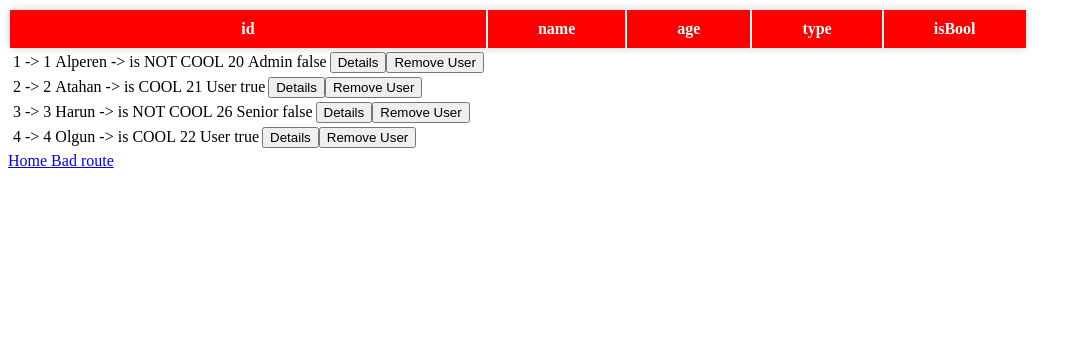
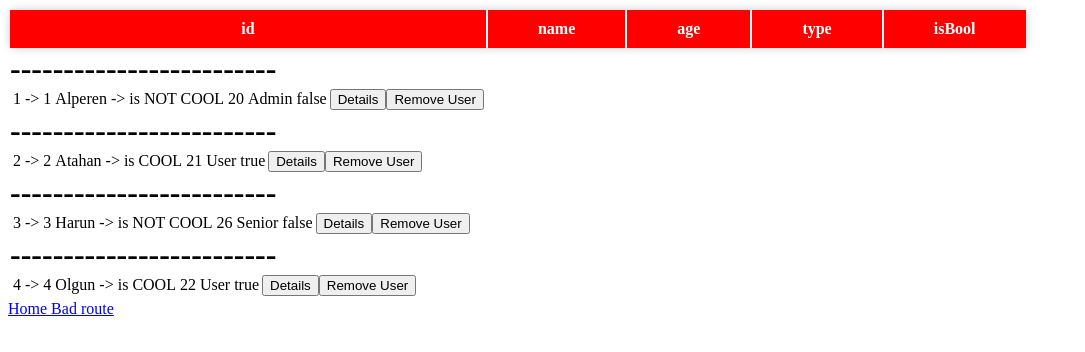
Before and after one commit to yusufalperendumlu/Angular-Tutorial-For-Beginners, an Angular app: page /user in a window 1280 px wide. Shown: the top 352 px of the page, without its empty margins (0-1085 px from the left). Built offline with nearby package versions, Linux system fonts and the light colour scheme; data requests are answered from the project's data file.

Commit message:
NgContent

```diff
--- a/src/app/user-base/user-detail/user-detail.component.html
+++ b/src/app/user-base/user-detail/user-detail.component.html
@@ -1,3 +1,5 @@
+<ng-content select="h1"></ng-content>
+
 <tr [ngClass]="{'info-user' : detail.isStylish}">
     <td>{{ detail.id }} -> {{detail.id}}</td>
     <td>{{detail.name}} -> {{ detail.isBool ? "is COOL" : "is NOT COOL" }}</td>
--- a/src/app/user-base/user-list/user-list.component.html
+++ b/src/app/user-base/user-list/user-list.component.html
@@ -9,7 +9,9 @@
         </tr>
     </thead>
     <tbody>
-        <app-user-detail *ngFor="let user of users" [detail]="user" (remove)="handleRemove($event)"></app-user-detail>
+        <app-user-detail *ngFor="let user of users" [detail]="user" (remove)="handleRemove($event)">
+            <h1>-------------------------</h1>
+        </app-user-detail>
     </tbody>
 
 </table>
```
